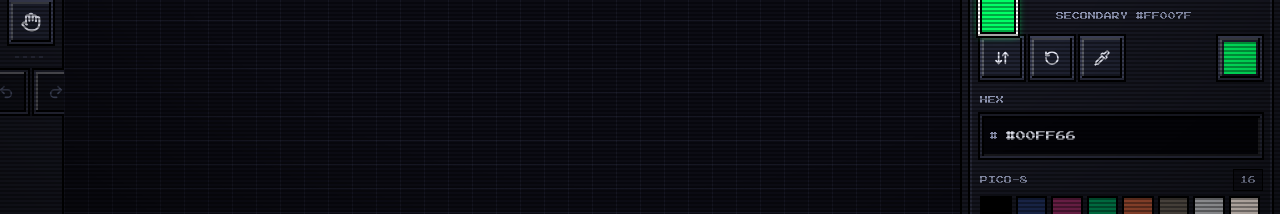
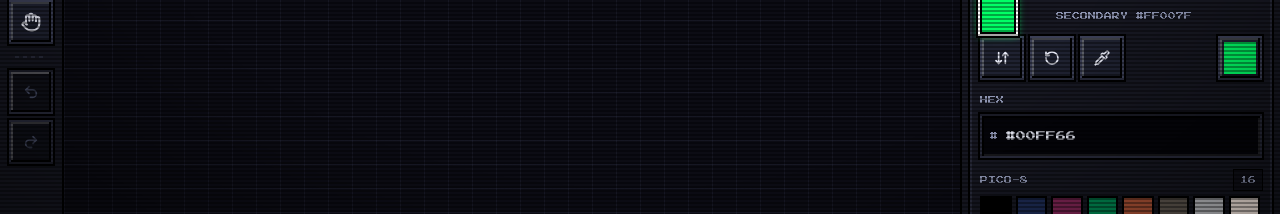
Before and after one commit to mmy-lana/pixel-art-studio, a React (Vite) app: page / in a window 1280 px wide. Shown: the part 524-738 px from the top of the page. Built offline with nearby package versions, Linux system fonts and the light colour scheme.

Commit message:
fix(ui): resolve sidebar flex crushing, header layout shift, wheel damping, and rail ergonomics

```diff
--- a/src/app/page.tsx
+++ b/src/app/page.tsx
@@ -484,7 +484,18 @@ export function StudioPage() {
               showBrushSize={false}
             />
             <span aria-hidden="true" className="arcade-divider my-1 w-8" />
-            {historyPanel}
+            <HistoryControls
+              canUndo={history.canUndo}
+              canRedo={history.canRedo}
+              undoActionName={history.undoActionName}
+              redoActionName={history.redoActionName}
+              onUndo={history.undo}
+              onRedo={history.redo}
+              historyDepth={history.historyDepth}
+              historyLimit={history.historyLimit}
+              variant="compact"
+              orientation="vertical"
+            />
           </>
         }
         canvas={canvasViewport}
--- a/src/components/compound/HistoryControls.tsx
+++ b/src/components/compound/HistoryControls.tsx
@@ -21,6 +21,8 @@ export interface HistoryControlsProps {
   historyLimit?: number;
   /** `bar` adds the depth readout, `compact` is caps only. */
   variant?: 'bar' | 'compact';
+  /** Flex direction: `'horizontal'` row or `'vertical'` column. */
+  orientation?: 'horizontal' | 'vertical';
   className?: string;
 }
 
@@ -41,6 +43,7 @@ export function HistoryControls({
   historyDepth,
   historyLimit = 50,
   variant = 'bar',
+  orientation = 'horizontal',
   className,
 }: HistoryControlsProps) {
   const undoLabel =
@@ -50,7 +53,15 @@ export function HistoryControls({
     canRedo && redoActionName !== null ? `Redo ${redoActionName} (Ctrl+Y)` : 'Nothing to redo';
 
   return (
-    <div className={cx('flex items-center gap-1.5', className)} role="group" aria-label="History">
+    <div
+      className={cx(
+        'flex items-center gap-1.5',
+        orientation === 'vertical' ? 'flex-col' : 'flex-row',
+        className,
+      )}
+      role="group"
+      aria-label="History"
+    >
       <ArcadeTooltip label={undoLabel}>
         <ArcadeButton
           size="icon"
```
